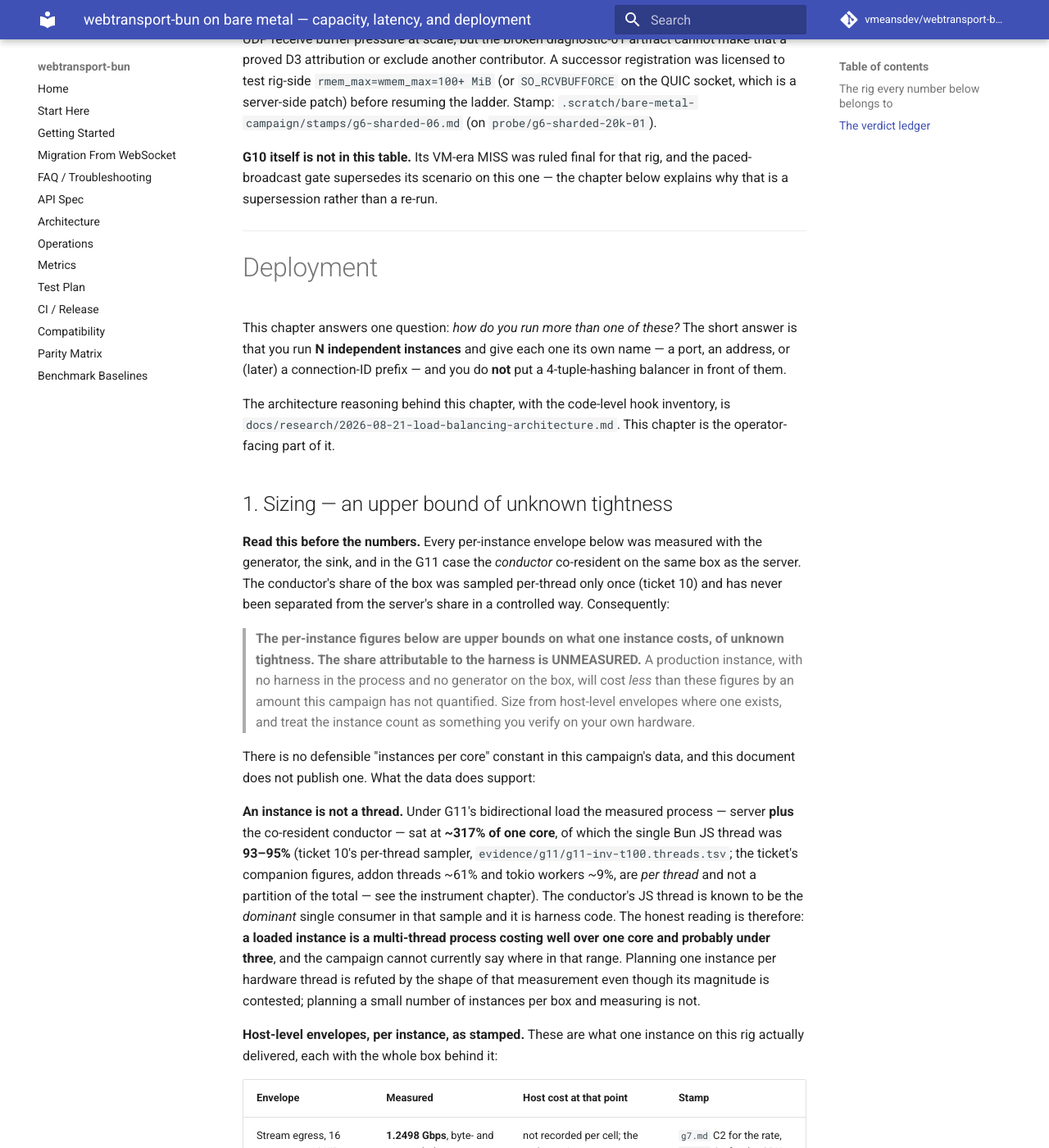
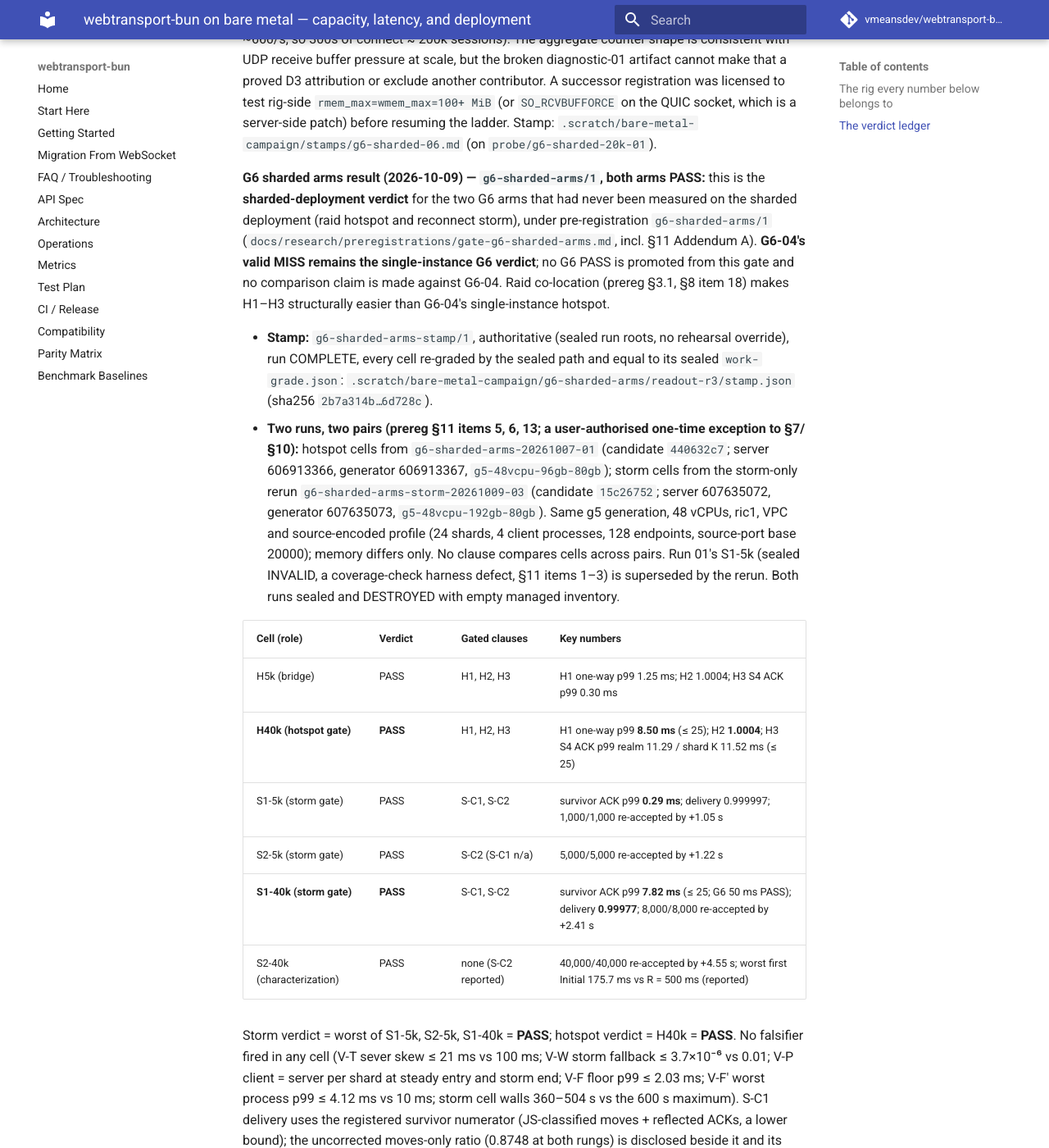
Before and after one commit to vmeansdev/webtransport-bun, an MkDocs documentation site: the page built from docs/research/2026-08-21-bare-metal-capacity.md, in a window 1280 px wide and 1400 px high, scrolled down 5740 px. Shown: the whole window at 82% size. Built offline with MkDocs 1.6.1 and Material for MkDocs 9.7.7, drawn with Linux system fonts in a browser that asks for light colours; comment, search, counter and statistics services are not loaded; some of the changed text lies outside the part shown.

Commit message:
Record the G6 sharded arms result in the bare-metal capacity chapter
The storm-only rerun g6-sharded-arms-storm-20261009-03 completed and was
destroyed, so pre-registration g6-sharded-arms/1 now has an authoritative
combined stamp: hotspot PASS (H40k, run 01) and storm PASS (S1-5k, S2-5k,
S1-40k, rerun), every cell equal to its sealed work grade. The chapter
still said both arms were unmeasured on the sharded deployment. It now
records the sharded-deployment verdict, the two runs and droplet pairs,
the spend, and that G6-04 remains the single-instance verdict while raid
co-location makes H1-H3 easier.

Co-Authored-By: Claude Opus 5.5 <noreply@anthropic.com>
Claude-Session: https://claude.ai/code/session_01K2GtrXJHQmc4MXSpwUgwdk

```diff
--- a/docs/research/2026-08-21-bare-metal-capacity.md
+++ b/docs/research/2026-08-21-bare-metal-capacity.md
@@ -11,8 +11,9 @@ G9 is a final **PASS at 600 sessions/s**. The remaining terminal exceptions are
 G2's **hardware-scoped INCOMPLETE, FINAL**, G6's **valid MISS, FINAL**
 (G6-04 under `g6-mmo-closeout/1`, single-instance home rig, all three arms;
 see the G6 status update below — the steady realm arm has since passed at
-40,000 sessions on the sharded DigitalOcean deployment, while the raid-hotspot
-and reconnect-storm arms remain unmeasured there), and G11-T's
+40,000 sessions on the sharded DigitalOcean deployment, and on 2026-10-09 the
+raid-hotspot and reconnect-storm arms passed there under `g6-sharded-arms/1`;
+see the G6 sharded arms result below), and G11-T's
 dual reading **C6-app MISS (final) · C6-wire PASS**. These are reported with
 the same weight as the passes: the campaign's bar was *"every gate reaches a
 terminally accounted disposition"*, not *"every gate passes."*
@@ -96,7 +97,8 @@ as a whole — the g6-mmo-02 page itself stays closed as written):**
   (server packet-processing limited, host-dependent). The maintainer set
   **40,000 sessions as the current capacity bar**. This is a diagnostic-worktree
   result, not a release or promotion.
-- **Open:** the raid-hotspot and reconnect-storm arms have never been measured
+- **Open** (closed 2026-10-09 by the G6 sharded arms result below)**:** the
+  raid-hotspot and reconnect-storm arms have never been measured
   on the sharded deployment. Raid fan-out is per shard today (no cross-shard
   path), so a sharded hotspot needs registered raid co-location or a relay and
   a new pre-registration; `g6-mmo-closeout/1` does not license reruns.
@@ -225,6 +227,63 @@ registration was licensed to test rig-side `rmem_max=wmem_max=100+ MiB` (or
 the QUIC socket, which is a server-side patch) before resuming the
 ladder. Stamp: `.scratch/bare-metal-campaign/stamps/g6-sharded-06.md`
 (on `probe/g6-sharded-20k-01`).
+
+**G6 sharded arms result (2026-10-09) — `g6-sharded-arms/1`, both arms PASS:**
+this is the **sharded-deployment verdict** for the two G6 arms that had never
+been measured on the sharded deployment (raid hotspot and reconnect storm),
+under pre-registration `g6-sharded-arms/1`
+(`docs/research/preregistrations/gate-g6-sharded-arms.md`, incl. §11
+Addendum A). **G6-04's valid MISS remains the single-instance G6 verdict**;
+no G6 PASS is promoted from this gate and no comparison claim is made against
+G6-04. Raid co-location (prereg §3.1, §8 item 18) makes H1–H3 structurally
+easier than G6-04's single-instance hotspot.
+
+- **Stamp:** `g6-sharded-arms-stamp/1`, authoritative (sealed run roots, no
+  rehearsal override), run COMPLETE, every cell re-graded by the sealed path
+  and equal to its sealed `work-grade.json`:
+  `.scratch/bare-metal-campaign/g6-sharded-arms/readout-r3/stamp.json`
+  (sha256 `2b7a314b…6d728c`).
+- **Two runs, two pairs (prereg §11 items 5, 6, 13; a user-authorised
+  one-time exception to §7/§10):** hotspot cells from
+  `g6-sharded-arms-20261007-01` (candidate `440632c7`; server 606913366,
+  generator 606913367, `g5-48vcpu-96gb-80gb`); storm cells from the
+  storm-only rerun `g6-sharded-arms-storm-20261009-03` (candidate `15c26752`;
+  server 607635072, generator 607635073, `g5-48vcpu-192gb-80gb`). Same g5
+  generation, 48 vCPUs, ric1, VPC and source-encoded profile (24 shards,
+  4 client processes, 128 endpoints, source-port base 20000); memory differs
+  only. No clause compares cells across pairs. Run 01's S1-5k (sealed
+  INVALID, a coverage-check harness defect, §11 items 1–3) is superseded by
+  the rerun. Both runs sealed and DESTROYED with empty managed inventory.
+
+| Cell (role) | Verdict | Gated clauses | Key numbers |
+|---|---|---|---|
+| H5k (bridge) | PASS | H1, H2, H3 | H1 one-way p99 1.25 ms; H2 1.0004; H3 S4 ACK p99 0.30 ms |
+| **H40k (hotspot gate)** | **PASS** | H1, H2, H3 | H1 one-way p99 **8.50 ms** (≤ 25); H2 **1.0004**; H3 S4 ACK p99 realm 11.29 / shard K 11.52 ms (≤ 25) |
+| S1-5k (storm gate) | PASS | S-C1, S-C2 | survivor ACK p99 **0.29 ms**; delivery 0.999997; 1,000/1,000 re-accepted by +1.05 s |
+| S2-5k (storm gate) | PASS | S-C2 (S-C1 n/a) | 5,000/5,000 re-accepted by +1.22 s |
+| **S1-40k (storm gate)** | **PASS** | S-C1, S-C2 | survivor ACK p99 **7.82 ms** (≤ 25; G6 50 ms PASS); delivery **0.99977**; 8,000/8,000 re-accepted by +2.41 s |
+| S2-40k (characterization) | PASS | none (S-C2 reported) | 40,000/40,000 re-accepted by +4.55 s; worst first Initial 175.7 ms vs R = 500 ms (reported) |
+
+Storm verdict = worst of S1-5k, S2-5k, S1-40k = **PASS**; hotspot verdict =
+H40k = **PASS**. No falsifier fired in any cell (V-T sever skew ≤ 21 ms vs
+100 ms; V-W storm fallback ≤ 3.7×10⁻⁶ vs 0.01; V-P client = server per shard
+at steady entry and storm end; V-F floor p99 ≤ 2.03 ms; V-F′ worst process
+p99 ≤ 4.12 ms vs 10 ms; storm cell walls 360–504 s vs the 600 s maximum).
+S-C1 delivery uses the registered survivor numerator (JS-classified moves +
+reflected ACKs, a lower bound); the uncorrected moves-only ratio (0.8748 at
+both rungs) is disclosed beside it and its accounting gap to survivor `sent`
+is −5 (5k) and −3,578 (40k) datagrams, reported only (§11 item 9).
+
+- **Spend:** the rerun's sealed lifecycle cost is 3,409,360 µUSD (liability
+  6,108,438); the sealed chain total is **122,523,564 µUSD** against the
+  143,544,166 ceiling (21,020,602 remaining in chain). With disclosed
+  out-of-chain spend (B-10 1,394,320; B-11 3,718,188; network probes
+  ≈ 1.13 M; retired attempt -02 ≤ 260,438) the true total is
+  **≈ 129.03 M µUSD**, ≈ 14.52 M remaining.
+- **Readout and audit inputs:**
+  `.scratch/bare-metal-campaign/g6-sharded-arms/readout-r3/` (README lists
+  artefacts and hashes). An independent audit is pending at the time of
+  writing.
 
 **G10 itself is not in this table.** Its VM-era MISS was ruled final for that
 rig, and the paced-broadcast gate supersedes its scenario on this one — the
```
